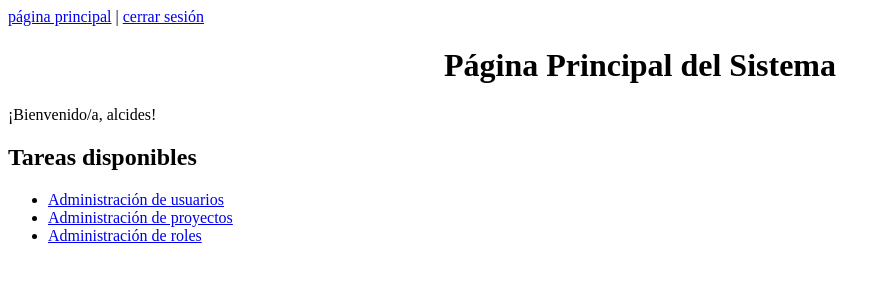
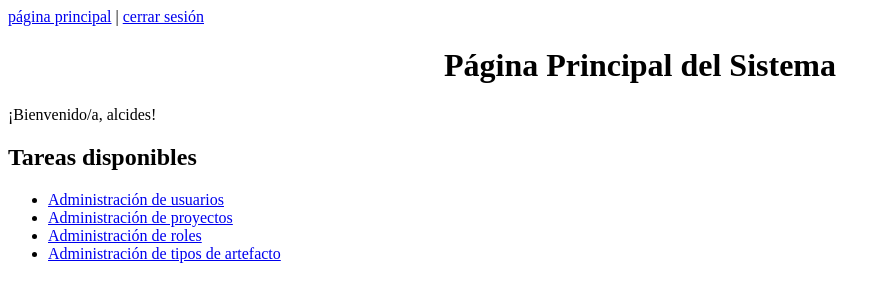
Before and after one commit to alcides29/saip, a Django app: template templates/main_page.html in a window 1280 px wide. Shown: the top 302 px of the page, without its empty margins (0-891 px from the left). Run offline with Django 3.2, Linux system fonts and the light colour scheme; the template is opened without the code that fills it, so the values that code supplies are empty; a user stored in the database is signed in; some libraries are stand-ins or nearby versions.

Commit message:
cambios en main_page.html

```diff
--- a/templates/main_page.html
+++ b/templates/main_page.html
@@ -9,6 +9,7 @@
 	<li><a href ="/usuarios/">Administraci&oacute;n de usuarios</a></li>
 	<li><a href ="/proyectos/">Administraci&oacute;n de proyectos</a></li>
 	<li><a href ="/roles/">Administraci&oacute;n de roles</a></li>
+	<li><a href ="/tipo_artefacto/">Administraci&oacute;n de tipos de artefacto</a></li>
 	</ul>
   {% else %}
     <p>Bienvenido, visitante.</p>
```
